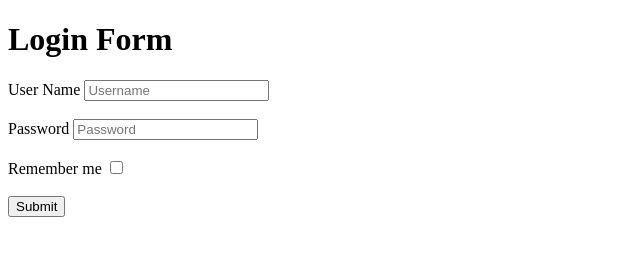
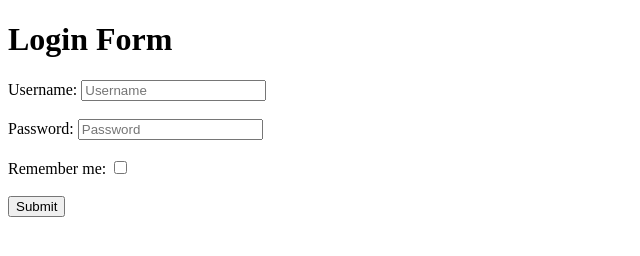
Before and after one commit to acciojob/remember-me-login-form-Swwapnil1182, a website: page main.html in a window 1280 px wide. Shown: the full height of the page, 0-640 px from the left. Drawn offline with Linux system fonts and the light colour scheme.

Commit message:
created a submission

```diff
--- a/main.html
+++ b/main.html
@@ -8,26 +8,21 @@
 
 <body>
 	<!-- the entire body must be written by student -->
-	 <h1>Login Form</h1>
-    <form id="loginForm">
+	<h1>Login Form</h1>
+  <form id="loginForm">
+    <label for="username">Username:</label>
+    <input type="text" id="username" placeholder="Username" required><br><br>
 
+    <label for="password">Password:</label>
+    <input type="password" id="password" placeholder="Password" required><br><br>
 
-        <label>User Name</label>
-        <input type="text" for='username' placeholder="Username" id="username" required><br><br>
+    <label for="checkbox">Remember me:</label>
+    <input type="checkbox" id="checkbox"><br><br>
 
-        <label>Password</label>
-        <input type="password" placeholder="Password" id="password" required><br><br>
+    <input type="submit" value="Submit" id="submit">
+  </form>
 
-        <label>Remember me</label>
-        <input type="checkbox" id="checkbox"><br><br>
-
-        <button type="submit" value="Submit" id="submit">Submit</button>
-
-
-
-    </form>
-    <button id="existing" style="display: none;">Login as existing user</button>
-
+  <button id="existing" style="display: none;">Login as existing user</button>
     <script type="text/javascript" src="./script.js">
 </script>
 
```
